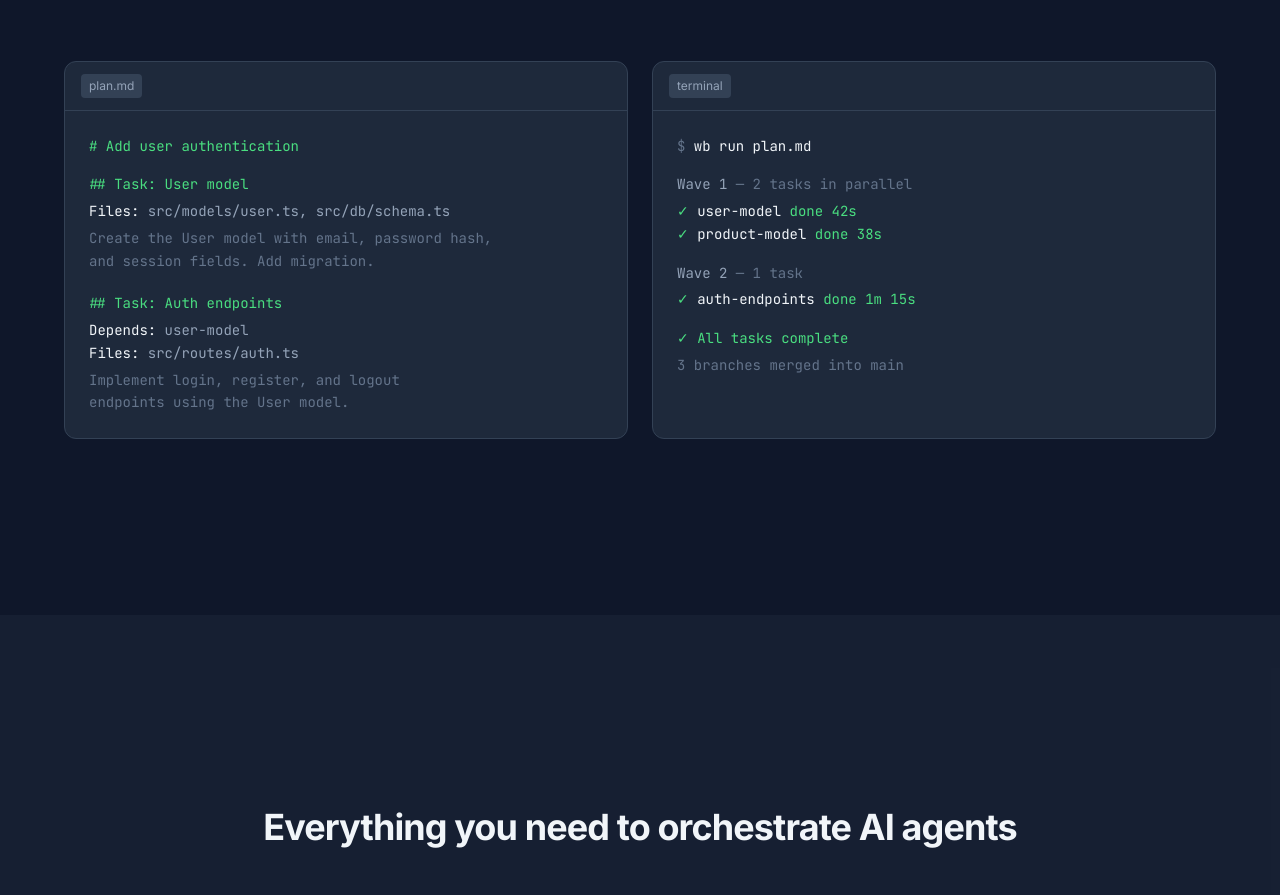
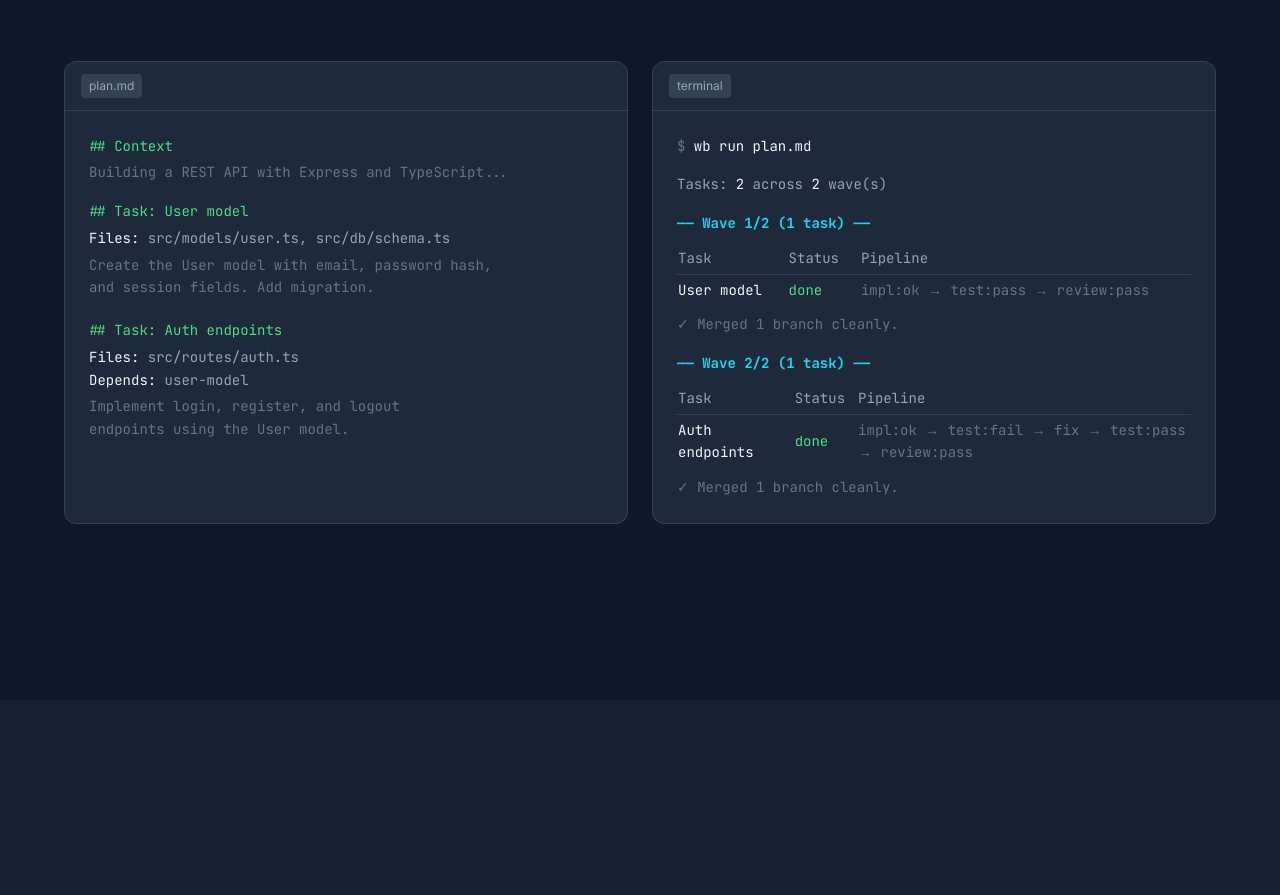
Before and after one commit to duncankmckinnon/wbcli-web, a Next.js app: page / in a window 1280 px wide. Shown: the part 2635-3530 px from the top of the page. Built offline with nearby package versions, Linux system fonts and the light colour scheme; no server answers.

Commit message:
table rendering

```diff
--- a/app/layout.tsx
+++ b/app/layout.tsx
@@ -18,6 +18,10 @@ export const metadata: Metadata = {
   title: "workbench — Multi-agent orchestrator",
   description:
     "Dispatch AI coding agents in parallel across isolated git worktrees. Supports Claude Code, Gemini CLI, and Codex.",
+  icons: {
+    icon: "/favicon.ico",
+    apple: "/apple-touch-icon.png",
+  },
   openGraph: {
     title: "workbench — Multi-agent orchestrator",
     description:
--- a/components/landing/code-example.tsx
+++ b/components/landing/code-example.tsx
@@ -18,8 +18,12 @@ export function CodeExample() {
             </div>
             <div className="p-6 font-mono text-sm leading-relaxed">
               <div>
-                <span className="text-green-400"># Add user authentication</span>
+                <span className="text-green-400">## Context</span>
               </div>
+              <div className="mt-1 text-brand-text-muted">
+                Building a REST API with Express and TypeScript...
+              </div>
+
               <div className="mt-4">
                 <span className="text-green-400">## Task: User model</span>
               </div>
@@ -38,12 +42,12 @@ export function CodeExample() {
                 <span className="text-green-400">## Task: Auth endpoints</span>
               </div>
               <div className="mt-1">
+                <span className="text-brand-text-primary">Files:</span>{" "}
+                <span className="text-brand-text-secondary">src/routes/auth.ts</span>
+              </div>
+              <div>
                 <span className="text-brand-text-primary">Depends:</span>{" "}
                 <span className="text-brand-text-secondary">user-model</span>
-              </div>
-              <div>
-                <span className="text-brand-text-primary">Files:</span>{" "}
-                <span className="text-brand-text-secondary">src/routes/auth.ts</span>
               </div>
               <div className="mt-1 text-brand-text-muted">
                 Implement login, register, and logout
@@ -61,42 +65,60 @@ export function CodeExample() {
                 terminal
               </span>
             </div>
-            <div className="p-6 font-mono text-sm leading-relaxed">
+            <div className="p-6 font-mono text-sm leading-relaxed overflow-x-auto">
               <div>
                 <span className="text-brand-text-muted">$</span>{" "}
                 <span className="text-brand-text-primary">wb run plan.md</span>
               </div>
 
-              <div className="mt-4">
-                <span className="text-brand-text-secondary">Wave 1</span>
-                <span className="text-brand-text-muted"> — 2 tasks in parallel</span>
-              </div>
-              <div className="mt-1">
-                <span className="text-green-400">{"  "}✓</span>{" "}
-                <span className="text-brand-text-primary">user-model</span>{" "}
-                <span className="text-green-400">done 42s</span>
-              </div>
-              <div>
-                <span className="text-green-400">{"  "}✓</span>{" "}
-                <span className="text-brand-text-primary">product-model</span>{" "}
-                <span className="text-green-400">done 38s</span>
+              <div className="mt-4 space-y-0.5 text-brand-text-secondary">
+                <div>Tasks: <span className="text-brand-text-primary">2</span> across <span className="text-brand-text-primary">2</span> wave(s)</div>
               </div>
 
               <div className="mt-4">
-                <span className="text-brand-text-secondary">Wave 2</span>
-                <span className="text-brand-text-muted"> — 1 task</span>
-              </div>
-              <div className="mt-1">
-                <span className="text-green-400">{"  "}✓</span>{" "}
-                <span className="text-brand-text-primary">auth-endpoints</span>{" "}
-                <span className="text-green-400">done 1m 15s</span>
+                <div className="text-cyan-400 font-bold">—— Wave 1/2 (1 task) ——</div>
+                <table className="w-full mt-2 text-left">
+                  <thead>
+                    <tr className="border-b border-brand-bg-tertiary">
+                      <th className="py-1 pr-3 text-brand-text-secondary font-normal">Task</th>
+                      <th className="py-1 pr-3 text-brand-text-secondary font-normal">Status</th>
+                      <th className="py-1 text-brand-text-secondary font-normal">Pipeline</th>
+                    </tr>
+                  </thead>
+                  <tbody>
+                    <tr>
+                      <td className="py-1 pr-3 text-brand-text-primary">User model</td>
+                      <td className="py-1 pr-3 text-green-400">done</td>
+                      <td className="py-1 text-brand-text-muted">impl:ok → test:pass → review:pass</td>
+                    </tr>
+                  </tbody>
+                </table>
+                <div className="mt-2 text-brand-text-muted">
+                  {"  "}✓ Merged 1 branch cleanly.
+                </div>
               </div>
 
-              <div className="mt-4 text-green-400">
-                ✓ All tasks complete
-              </div>
-              <div className="mt-1 text-brand-text-muted">
-                3 branches merged into main
+              <div className="mt-4">
+                <div className="text-cyan-400 font-bold">—— Wave 2/2 (1 task) ——</div>
+                <table className="w-full mt-2 text-left">
+                  <thead>
+                    <tr className="border-b border-brand-bg-tertiary">
+                      <th className="py-1 pr-3 text-brand-text-secondary font-normal">Task</th>
+                      <th className="py-1 pr-3 text-brand-text-secondary font-normal">Status</th>
+                      <th className="py-1 text-brand-text-secondary font-normal">Pipeline</th>
+                    </tr>
+                  </thead>
+                  <tbody>
+                    <tr>
+                      <td className="py-1 pr-3 text-brand-text-primary">Auth endpoints</td>
+                      <td className="py-1 pr-3 text-green-400">done</td>
+                      <td className="py-1 text-brand-text-muted">impl:ok → test:fail → fix → test:pass → review:pass</td>
+                    </tr>
+                  </tbody>
+                </table>
+                <div className="mt-2 text-brand-text-muted">
+                  {"  "}✓ Merged 1 branch cleanly.
+                </div>
               </div>
             </div>
           </div>
--- a/lib/mdx.ts
+++ b/lib/mdx.ts
@@ -1,6 +1,7 @@
 import React from 'react';
 import { MDXRemote } from 'next-mdx-remote/rsc';
 import rehypePrettyCode from 'rehype-pretty-code';
+import remarkGfm from 'remark-gfm';
 
 interface MDXContentProps {
   source: string;
@@ -13,6 +14,7 @@ export function MDXContent({ source, components }: MDXContentProps) {
     components,
     options: {
       mdxOptions: {
+        remarkPlugins: [remarkGfm],
         rehypePlugins: [[rehypePrettyCode, { theme: 'github-dark' }]],
       },
     },
--- a/package.json
+++ b/package.json
@@ -17,6 +17,7 @@
     "react": "^19.1.0",
     "react-dom": "^19.1.0",
     "rehype-pretty-code": "^0.14.0",
+    "remark-gfm": "^4.0.1",
     "shiki": "^3.2.1"
   },
   "devDependencies": {
```
Also changed, not shown: 2 other files (tests, documents, lock files or other folders).
